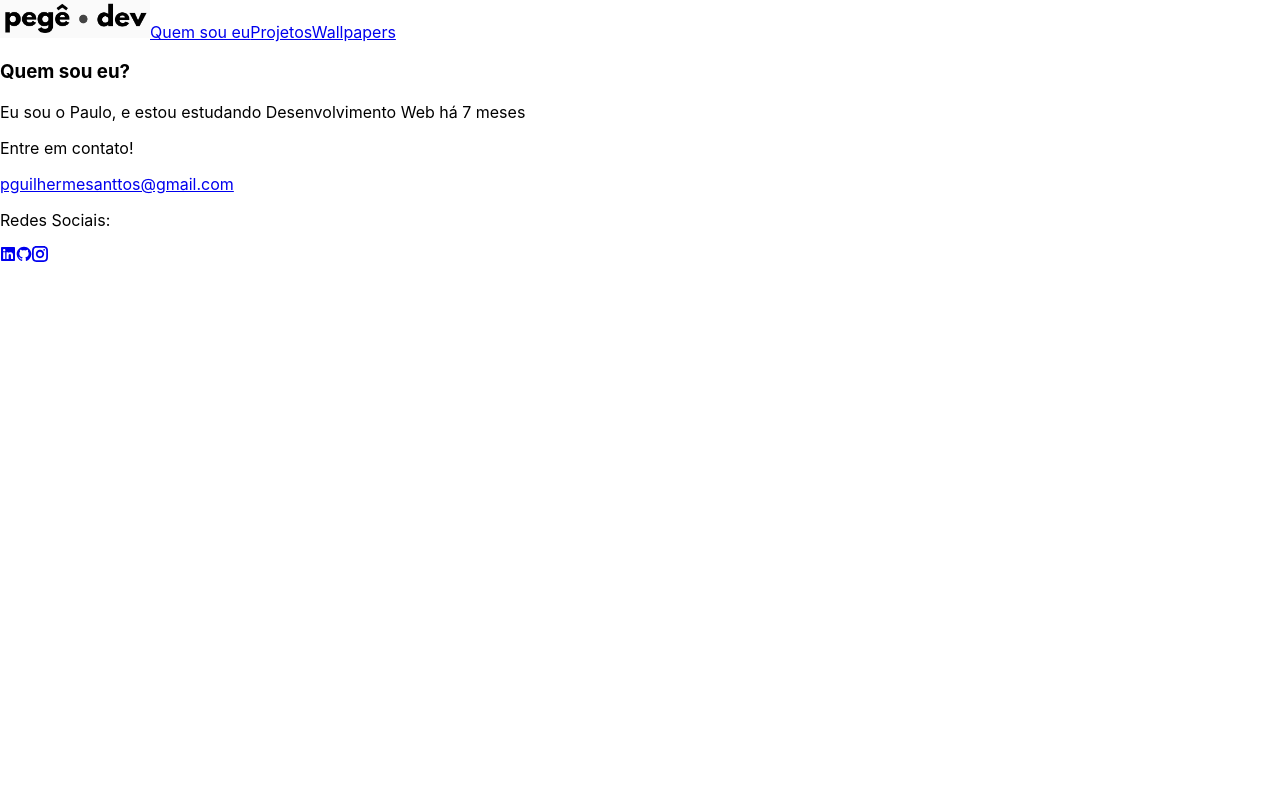
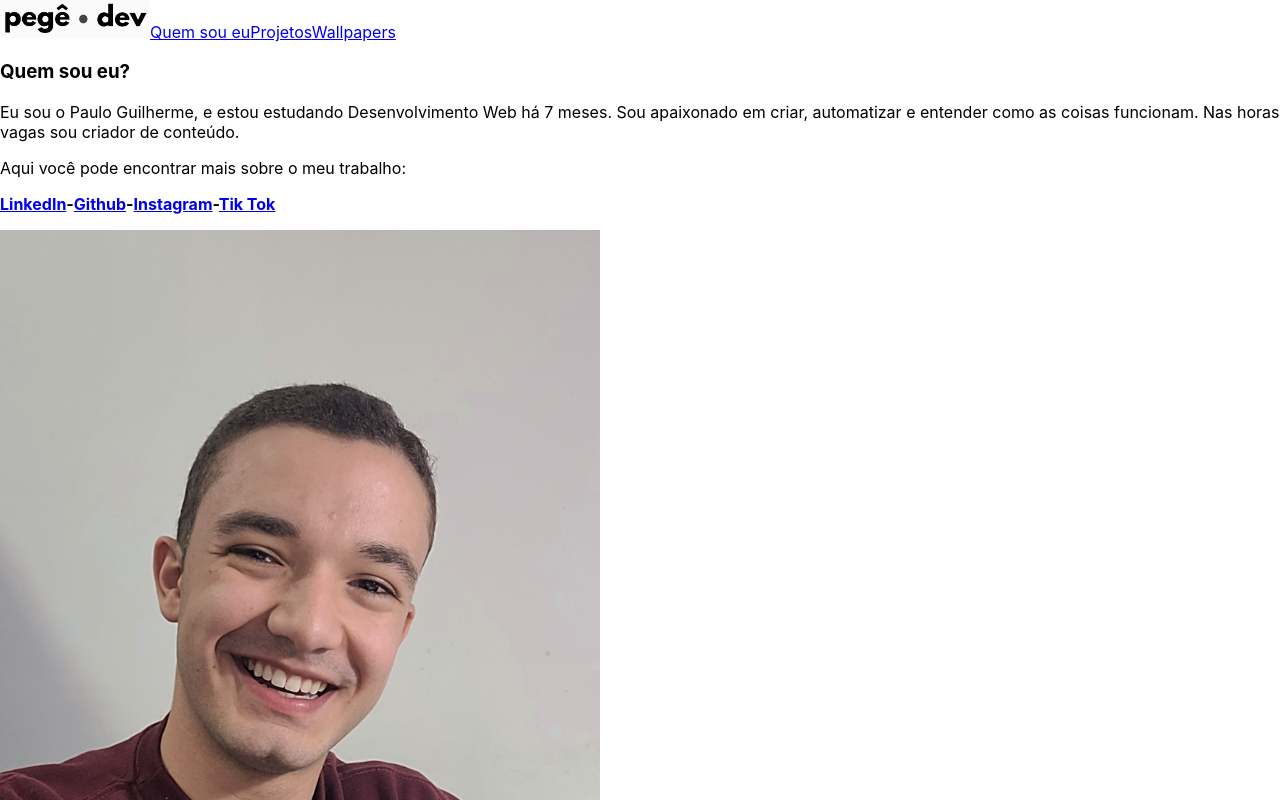
Before and after one commit to pguilhermef/pege-portfolio, a React (Create React App) app in the folder portfolio/: page / in a window 1280 px wide. Shown: the top 800 px of the page. Built offline with nearby package versions, Linux system fonts and the light colour scheme.

Commit message:
[Feature] Adiciona links e imagem principal

```diff
--- a/portfolio/src/components/About.jsx
+++ b/portfolio/src/components/About.jsx
@@ -1,39 +1,60 @@
 import React, { Component } from 'react'
+import pegePhoto from '../images/pege-about-pic/pege-photo.jpg'
 
 export class About extends Component {
   constructor(){
     super();
 
     this.state = {
-      beginningStudyDate: '',
-      currentDate: '',
-      days: '',
+      studiedDays: '',
     }
   }
 
   componentDidMount() {
-    const days = this.handleStudyTime()
+    const studiedDays = this.handleStudyTime()
 
     this.setState({
-      days,
+      studiedDays,
     })
   }
 
   handleStudyTime () {
-    const beginningStudyDate  = '02-02-2022';
-    const currentDate  = Date.now();
-    const differenceInMileseconds = currentDate - new Date(beginningStudyDate)
-    const differenceInMonths = differenceInMileseconds / (1000 * 60 * 60 * 24 * 30);
+    const START_OF_STUDIES  = new Date('02-02-2022');
+    const CURRENT_DAY  = Date.now();
+
+    const differenceInMileseconds = CURRENT_DAY - START_OF_STUDIES;
+    const differenceInMonths = differenceInMileseconds / (1000 * 60 * 60 * 24 * 30); // MILESECOND * MINUTE * HOURS * DAY * MONTH
 
     return Math.round(differenceInMonths);
   }
 
   render() {
-    const { days } =  this.state
+    const { studiedDays } =  this.state
     return (
       <main>
-        <h3>Quem sou eu?</h3>
-        <p>Eu sou o Paulo, e estou estudando Desenvolvimento Web há {days} meses</p>
+        <div>
+          <h3>Quem sou eu?</h3>
+
+          <p>Eu sou o Paulo Guilherme, e estou estudando Desenvolvimento Web há { studiedDays } meses. Sou apaixonado em criar, automatizar e entender como as coisas funcionam. Nas horas vagas sou criador de conteúdo.
+          </p>
+
+          <p>
+            Aqui você pode encontrar mais sobre o meu trabalho:
+          </p>
+
+          <p>
+            <a href="https://www.linkedin.com/in/pguilhermef/" target="_blank" rel="noreferrer" ><strong>LinkedIn</strong></a>
+            <span><strong>-</strong></span>
+            <a href="https://github.com/pguilhermef" target="_blank" rel="noreferrer" ><strong>Github</strong></a>
+            <span><strong>-</strong></span>
+            <a href="https://www.instagram.com/pege.dev/" target="_blank" rel="noreferrer" ><strong>Instagram</strong></a>
+            <span><strong>-</strong></span>
+            <a href="https://www.tiktok.com/@pege.dev/" target="_blank" rel="noreferrer" ><strong>Tik Tok</strong></a>
+          </p>
+        </div>
+        <div>
+          <img src={pegePhoto} alt='Foto de Paulo Guilherme Fidelis' width='600px'/>
+        </div>
       </main>
     )
   }
```
